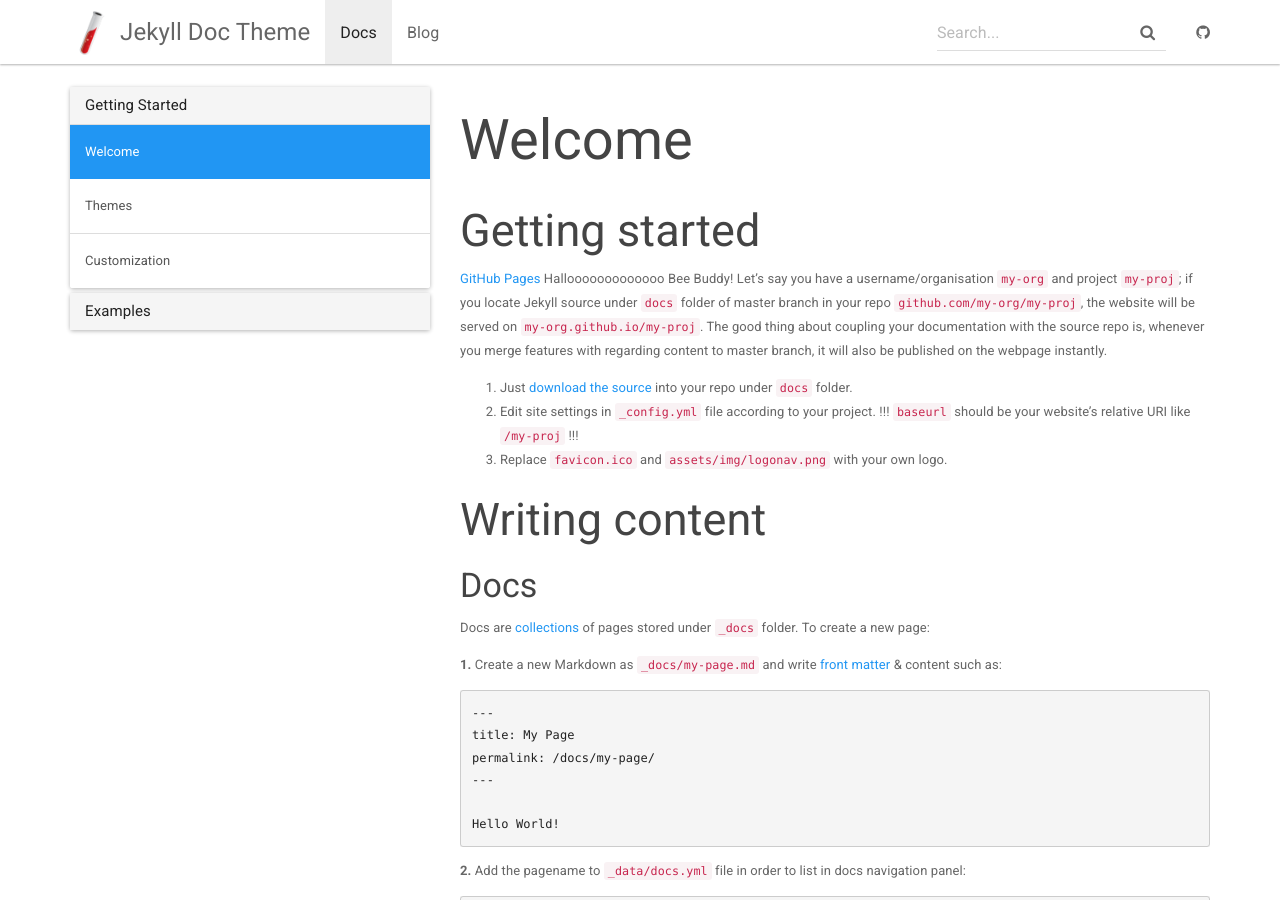
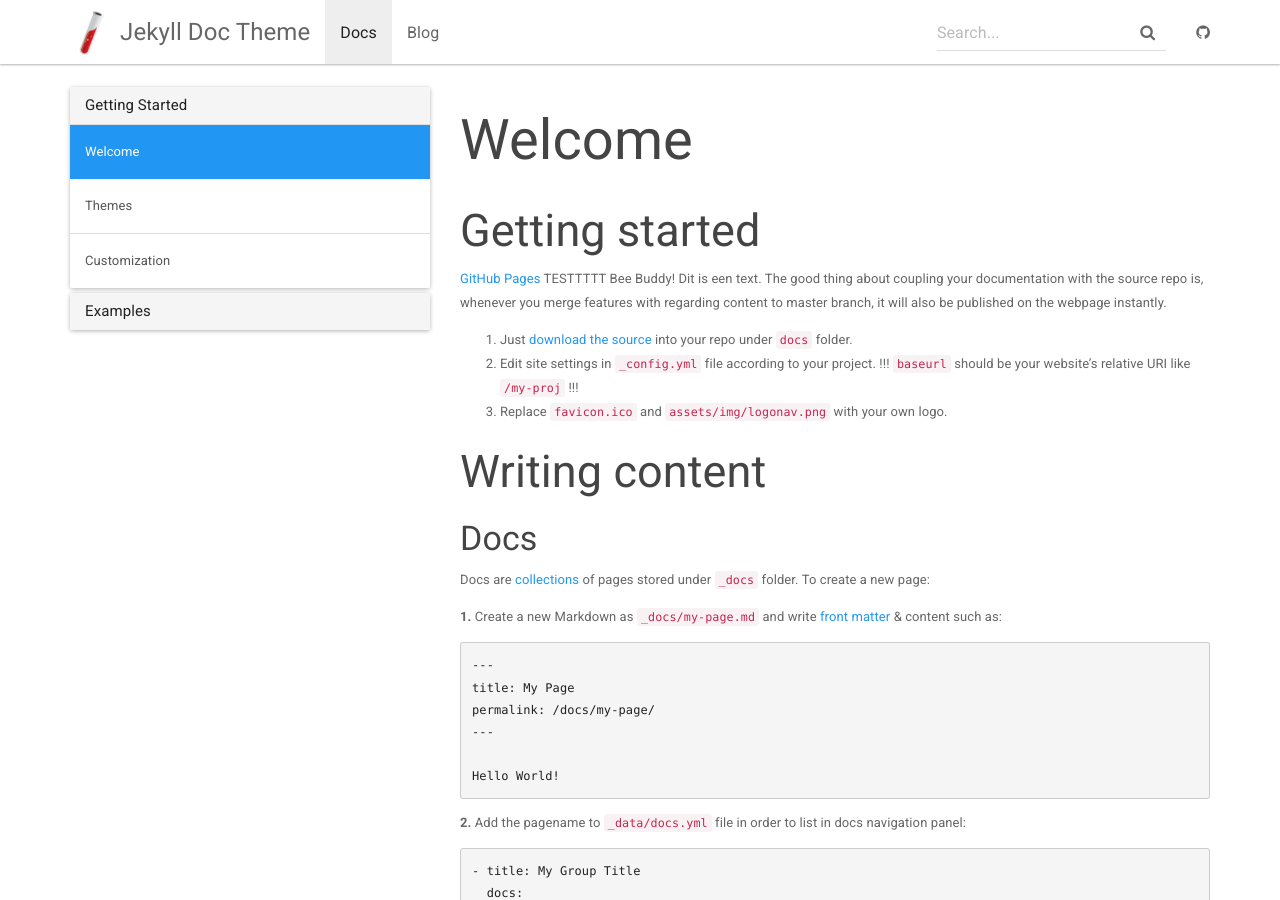
Before and after one commit to Joseph101GH/joseph101GH.github.io, a Jekyll site: the page built from _docs/index.md, in a window 1280 px wide and 900 px high. Built offline with Jekyll 4.4.1, drawn with Linux system fonts in a browser that asks for light colours.

```diff
--- a/_data/docs.yml
+++ b/_data/docs.yml
@@ -9,3 +9,9 @@
   - cheatsheet
   - font-awesome
   - bootstrap
+
+  - title: Mijn Extra's
+    docs:
+    - Test1
+    - Test2
+    - Test3
--- a/_docs/index.md
+++ b/_docs/index.md
@@ -6,8 +6,9 @@ redirect_from: /docs/index.html
 
 ## Getting started
 
-[GitHub Pages](https://pages.github.com) Hallooooooooooooo Bee Buddy!
-Let's say you have a username/organisation `my-org` and project `my-proj`; if you locate Jekyll source under `docs` folder of master branch in your repo `github.com/my-org/my-proj`, the website will be served on `my-org.github.io/my-proj`.
+[GitHub Pages](https://pages.github.com)
+TESTTTTT Bee Buddy!
+Dit is een text.
 The good thing about coupling your documentation with the source repo is, whenever you merge features with regarding content to master branch, it will also be published on the webpage instantly.
 
 1. Just [download the source](https://github.com/aksakalli/jekyll-doc-theme/archive/gh-pages.zip) into your repo under `docs` folder.
```
Also changed, not shown: index.html (line endings or trailing spaces).
